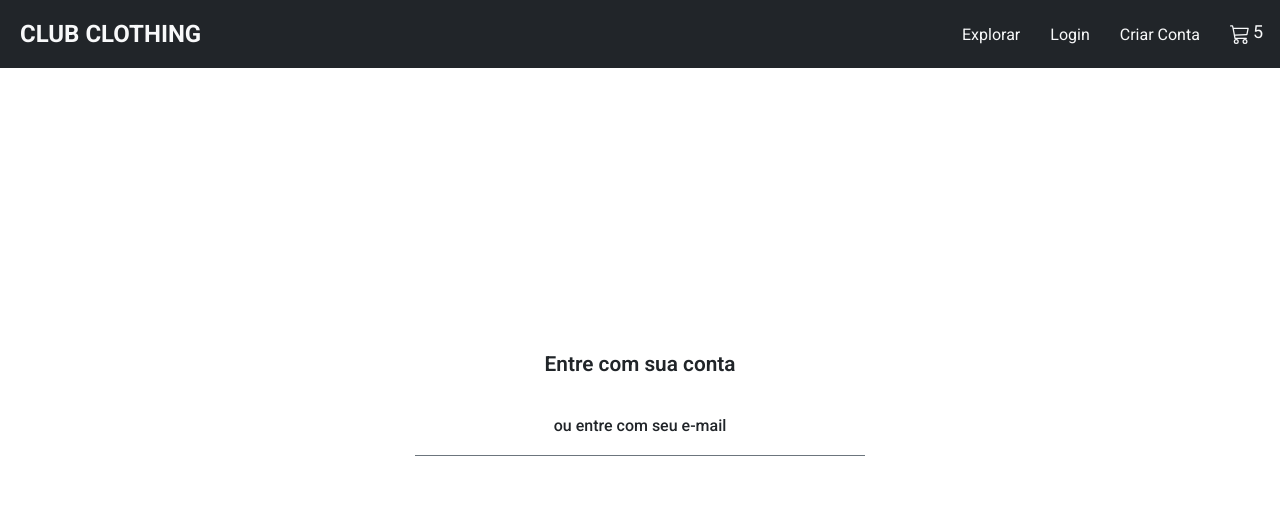
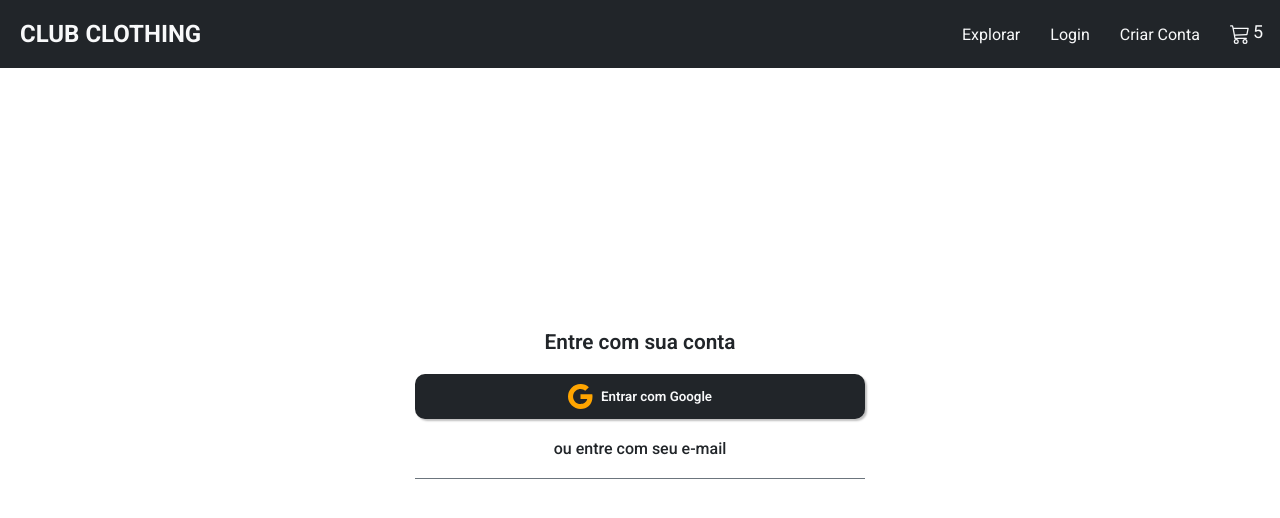
Before and after one commit to kleyton-ferreira/my-Ecommerce, a React (Create React App) app: page /login in a window 1280 px wide. Shown: the top 518 px of the page. Built offline with nearby package versions, Linux system fonts and the light colour scheme; no server answers.

Commit message:
feat: add Custom Button Component

```diff
--- /dev/null
+++ b/src/components/custom-button/custom-button.components.tsx
@@ -0,0 +1,27 @@
+// UTILITZ
+import React, { FunctionComponent, ButtonHTMLAttributes } from 'react'
+
+// STYLE
+import { CustomButtonContainer, IconContainer } from './custom-button.style'
+
+interface CustomButtonProps extends ButtonHTMLAttributes<HTMLButtonElement> {
+  children: string
+  startIcon?: React.ReactNode
+}
+
+const CustomButton: FunctionComponent<CustomButtonProps> = ({
+  children,
+  startIcon,
+  ...rest
+}) => {
+  return (
+    <>
+      <CustomButtonContainer {...rest}>
+        {startIcon && <IconContainer> {startIcon} </IconContainer>}
+        {children}
+      </CustomButtonContainer>
+    </>
+  )
+}
+
+export default CustomButton
--- /dev/null
+++ b/src/components/custom-button/custom-button.style.ts
@@ -0,0 +1,33 @@
+import styled from 'styled-components'
+import Colors from '../../theme/theme.colors'
+
+export const CustomButtonContainer = styled.button`
+  width: 100%;
+  background-color: ${Colors.backgound.dark};
+  color: ${Colors.text.whithe};
+  display: flex;
+  align-items: center;
+  justify-content: center;
+  border-radius: 10px;
+  box-shadow: 2px 2px 2px rgba(0, 0, 0, 0.25);
+  border: none;
+  padding-top: 10px;
+  padding-bottom: 10px;
+  padding-right: 15px;
+  padding-left: 15px;
+  font-weight: 600;
+  transition: all 0.5s ease;
+
+  &:hover {
+    cursor: pointer;
+    background-color: ${Colors.input.placeholder};
+  }
+`
+
+export const IconContainer = styled.div`
+  margin-right: 8px;
+  height: 100%;
+  display: flex;
+  align-items: center;
+  color: orange ;
+`
--- a/src/pages/login/login.page.tsx
+++ b/src/pages/login/login.page.tsx
@@ -1,5 +1,9 @@
 // COMPONENTS
 import Header from '../../components/header/header.components'
+import CustomButton from '../../components/custom-button/custom-button.components'
+
+// ICONS
+import { BsGoogle } from 'react-icons/bs'
 
 // CSS
 import {
@@ -17,7 +21,9 @@
       <LoginContainer>
         <LoginContent>
           <LoginHeadLine>Entre com sua conta</LoginHeadLine>
-
+          <CustomButton startIcon={<BsGoogle size={25} />}>
+            Entrar com Google
+          </CustomButton>
           <LoginSubtitle>ou entre com seu e-mail</LoginSubtitle>
           <LoginInputContainer></LoginInputContainer>
           <LoginInputContainer></LoginInputContainer>
```
